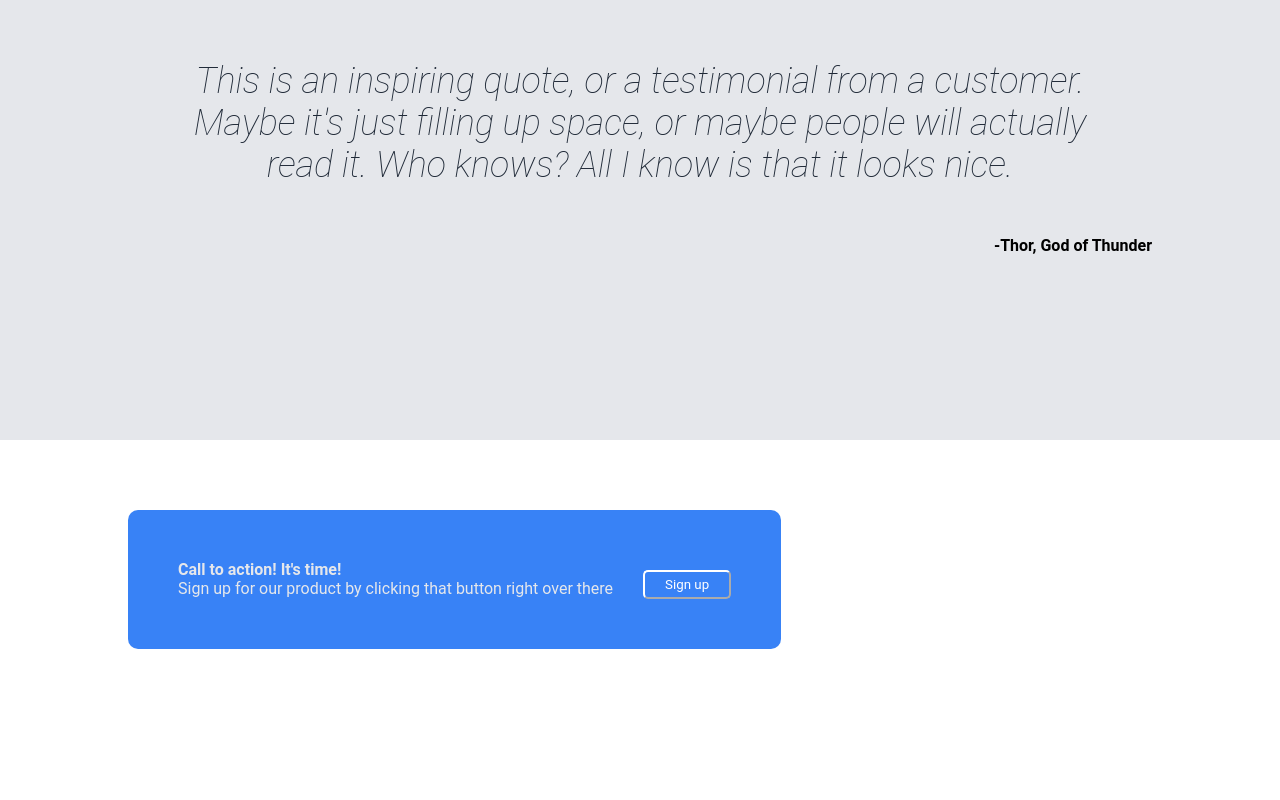
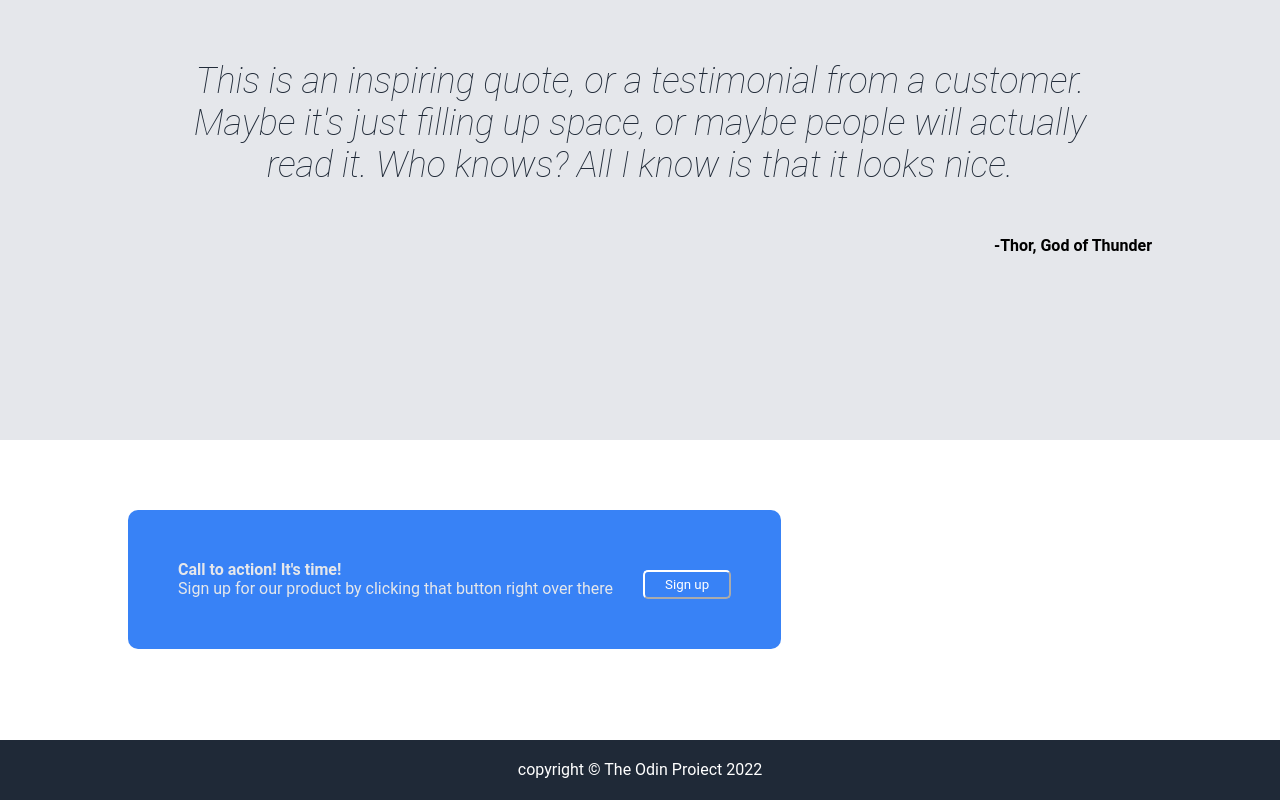
Before and after one commit to jecode93/Landing_page_Project, a plain HTML site: page index.html in a window 1280 px wide. Shown: the part 860-1660 px from the top of the page. Before the commit the page ends 1600 px from the top, so only its background shows below. Drawn offline with Linux system fonts and the light colour scheme.

Commit message:
Finish the footer section

```diff
--- a/index.html
+++ b/index.html
@@ -122,6 +122,15 @@
             </div>
         </div>
 
+
+        <!-- FOOTER SECTION -->
+
+        <div class="footer">
+            <div class="container">
+                <p>copyright © The Odin Proiect 2022</p>
+            </div>
+        </div>
+
     </body>
 
 </html>
--- a/styles.css
+++ b/styles.css
@@ -165,3 +165,13 @@
     border-radius: 5px;
     border-color: white;
 }
+
+
+/* FOOTER SECTION */
+
+.footer{
+    height: 60px;
+    background-color: #1f2937;
+    color: white;
+    text-align: center;
+}
```
